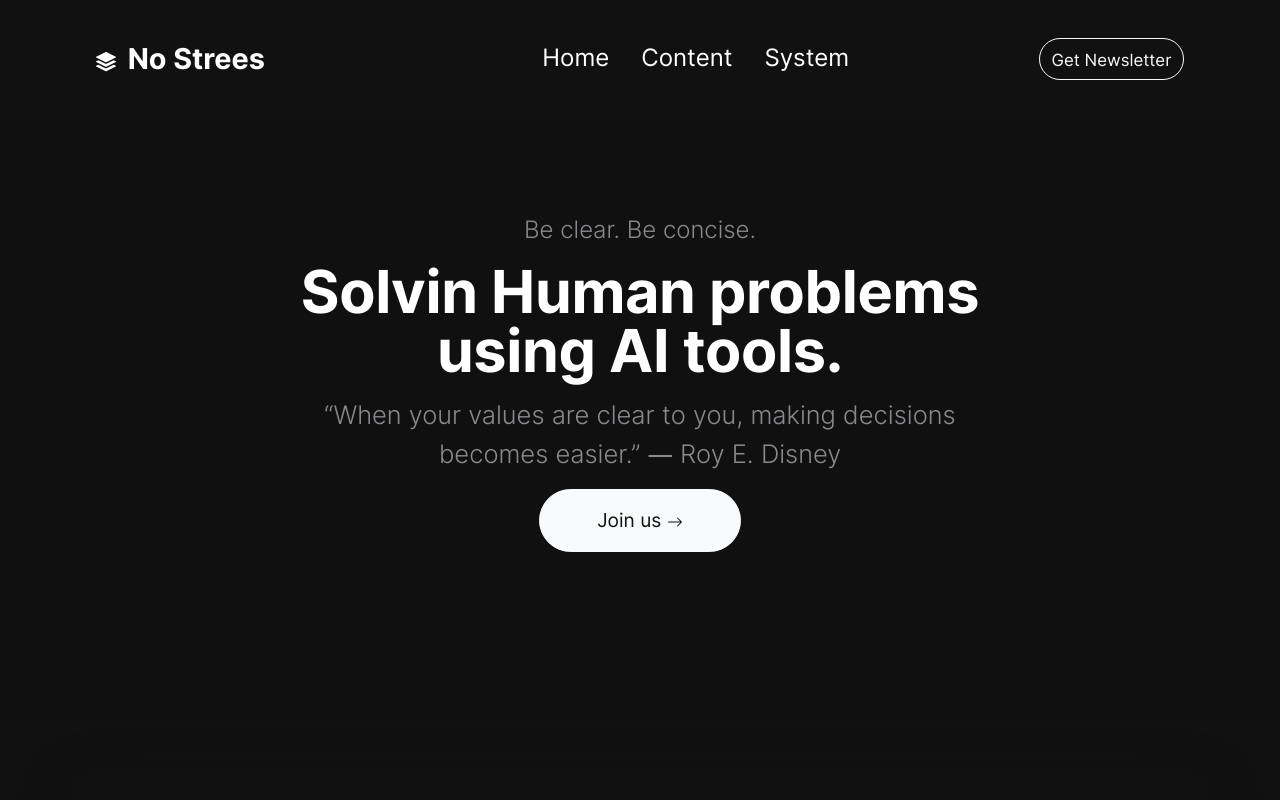
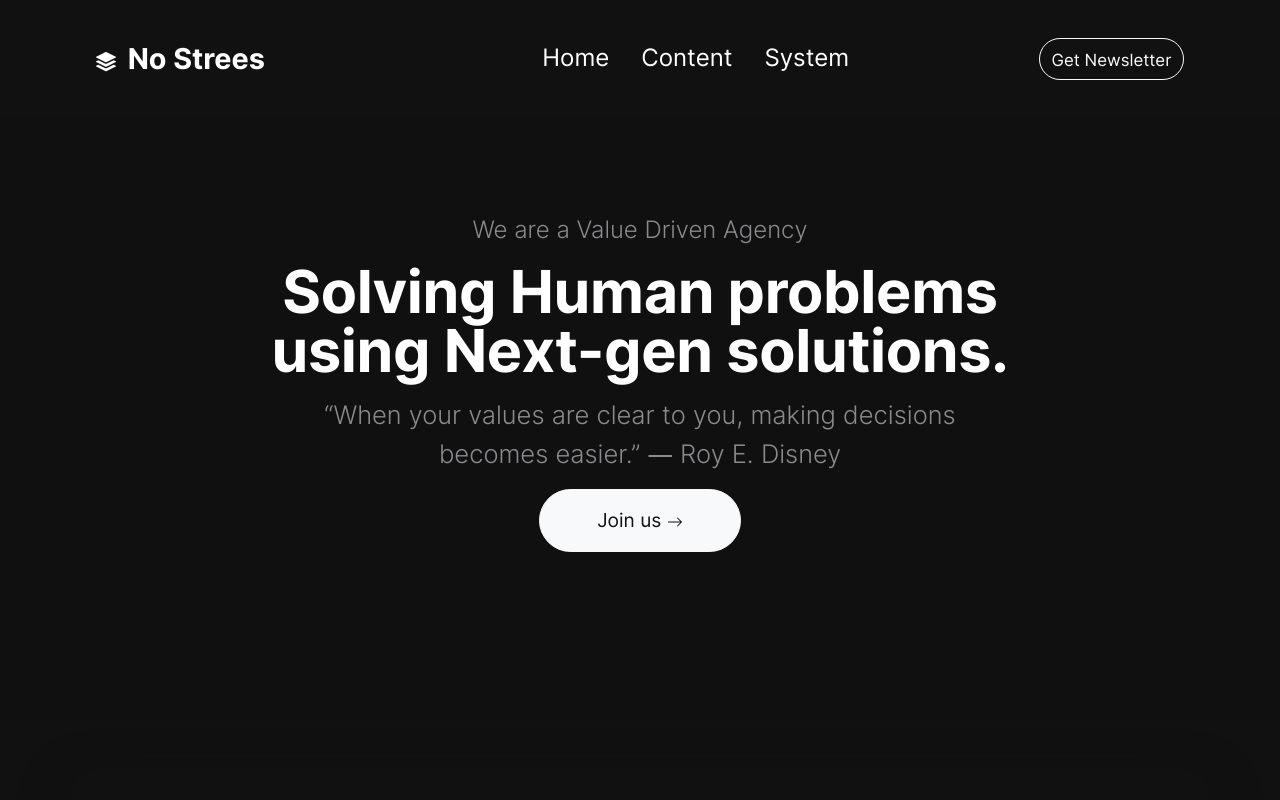
Before and after one commit to marko-bago/marko-bago.github.io, a plain HTML site: page index.html in a window 1280 px wide. Shown: the top 800 px of the page. Drawn offline with Linux system fonts and the light colour scheme.

Commit message:
Added source files

```diff
--- a/index.html
+++ b/index.html
@@ -106,8 +106,8 @@
   <div class="container py-vh-4 position-relative mt-5 px-vw-5 text-center">
   <div class="row d-flex align-items-center justify-content-center py-vh-5">
     <div class="col-12 col-xl-10">
-      <span class="h5 text-secondary fw-lighter">Be clear. Be concise.</span>
-      <h1 class="display-huge mt-3 mb-3 lh-1">Solvin Human problems using AI tools.</h1>
+      <span class="h5 text-secondary fw-lighter">We are a Value Driven Agency</span>
+      <h1 class="display-huge mt-3 mb-3 lh-1">Solving Human problems using Next-gen solutions.</h1>
     </div>
     <div class="col-12 col-xl-8">
       <p class="lead text-secondary">“When your values are clear to you, making decisions becomes easier.”
```
